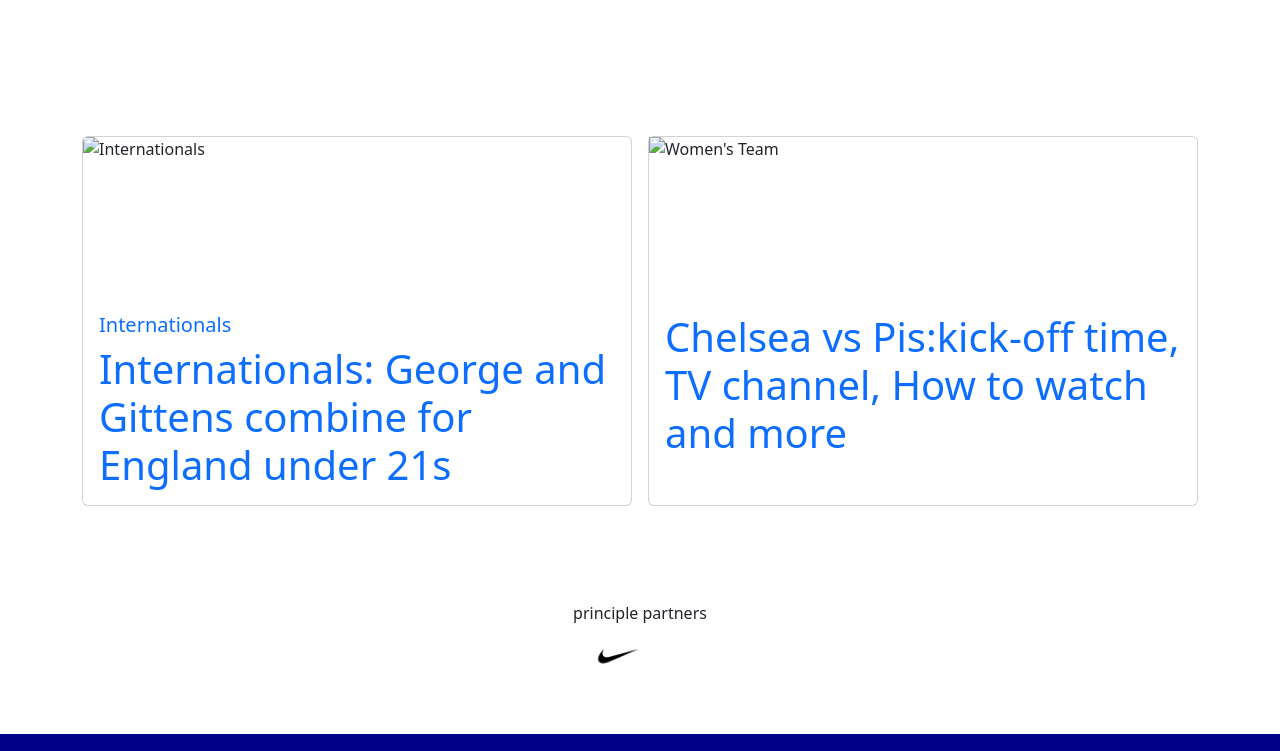
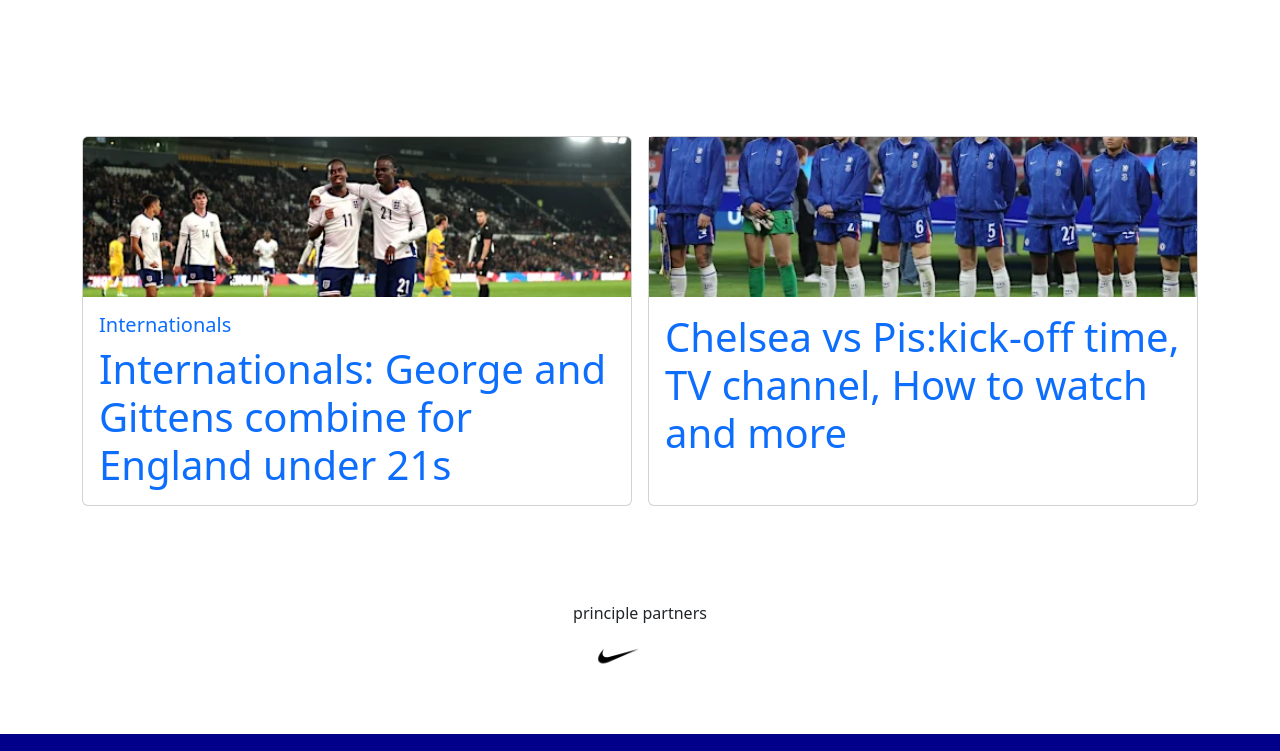
Before and after one commit to flujja79-crypto/Chelsea_full_website, a plain HTML site: page latest.html in a window 1280 px wide. Shown: the part 3520-4271 px from the top of the page. Drawn offline with nearby package versions, Linux system fonts and the light colour scheme; files whose address does not match are found by name.

Commit message:
Update latest.html

```diff
--- a/latest.html
+++ b/latest.html
@@ -217,7 +217,7 @@
         <div class="col-6 col-md-6"><img src="images/chelsea-cup-nike-home-stadium-shirt-2025-26-with-world-champions-25-chest-badge..jpg" alt="Shirt" class="rounded shadow-md h-75"></div>
       <div class="col-sm-6">
         <div class="card h-100">
-          <img src="Gittens_George_England_U21_GettyImages-2240831042.webp" class="card-img-top team-img img-fluid moving-img" alt="Internationals">
+          <img src="images/Gittens_George_England_U21_GettyImages-2240831042.webp" class="card-img-top team-img img-fluid moving-img" alt="Internationals">
           <div class="card-body">
             <h5 class="title text-primary">Internationals</h5>
             <h1 class="card-text text-primary">Internationals: George and Gittens combine for England under 21s</h1>
@@ -229,7 +229,7 @@
 
     <div class="col-sm-6">
       <div class="card h-100">
-        <img src="Twente_UWCL_Oct_25-crop.webp" alt="Women's Team">
+        <img src="images/Twente_UWCL_Oct_25-crop.webp" alt="Women's Team">
         <div class="card-body">
           <h1 class="card-text text-primary">Chelsea vs Pis:kick-off time, TV channel, How to watch and more</h1>
         </div>
```
